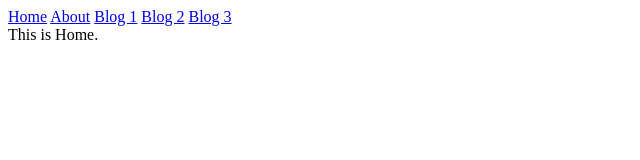
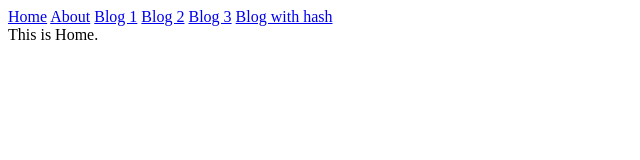
Before and after one commit to kysnrm/svelte-routing-sandbox, a Svelte app: page / in a window 1280 px wide. Shown: the top 160 px of the page, without its empty margins (0-640 px from the left). Built offline with nearby package versions, Linux system fonts and the light colour scheme.

Commit message:
query string 付きのリンクを作成

```diff
--- a/src/App.svelte
+++ b/src/App.svelte
@@ -15,6 +15,7 @@
     <Link to="blog/1">Blog 1</Link>
     <Link to="blog/2">Blog 2</Link>
     <Link to="blog/3">Blog 3</Link>
+    <Link to="blog/4?foo=bar">Blog with hash</Link>
   </nav>
   <div>
     <Route path="/">
```
